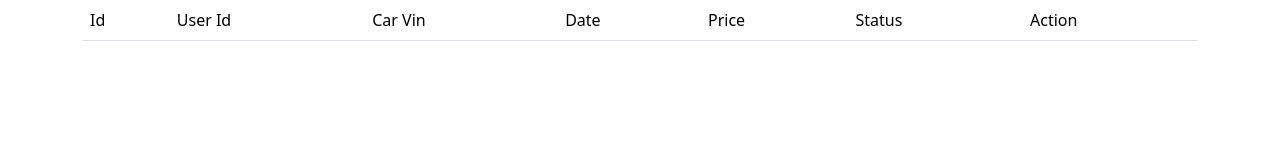
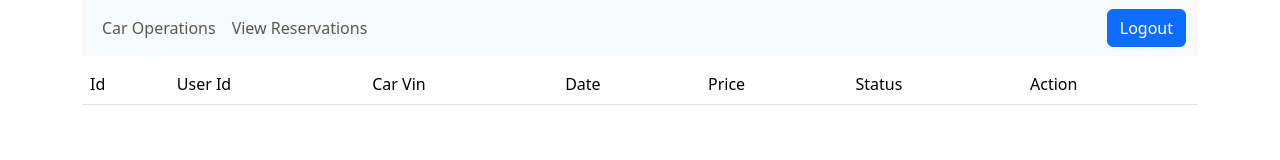
Before and after one commit to longchangvn/472_FinalProject, a website: page public/view/reservation.html in a window 1280 px wide. Drawn offline with nearby package versions, Linux system fonts and the light colour scheme; no server answers.

Commit message:
add Header

```diff
--- a/public/view/reservation.html
+++ b/public/view/reservation.html
@@ -12,9 +12,27 @@
 </head>
 
 <body>
-
     <div class="container">
+        <nav class="navbar navbar-expand-lg navbar-light bg-light">
+            <div class="container">
+                <div class="collapse navbar-collapse" id="navbarNav">
+                    <ul class="navbar-nav ml-auto">
+                        <li class="nav-item active">
+                            <a class="nav-link" href="/view/cars.html">Car Operations</a>
+                        </li>
+                        <li class="nav-item">
+                            <a class="nav-link" href="/view/reservation.html">View Reservations</a>
+                        </li>
+                    </ul>
+                </div>
+                <div class="ml-auto">
+                    <a id="logoutBtn" class="btn btn-primary" href="#">Logout</a>
+                </div>
+            </div>
+        </nav>
+<div id ="nav-header"></div>
         <div class="row">
+            <h1></h1>
             <form action="" id="admin-form">
                 <div class="row">
                     <div class="mb-3 col-6">
```
Also changed, not shown: public/view/nav.html (added, +17 -0 lines), public/js/lib.js (line endings or trailing spaces).
